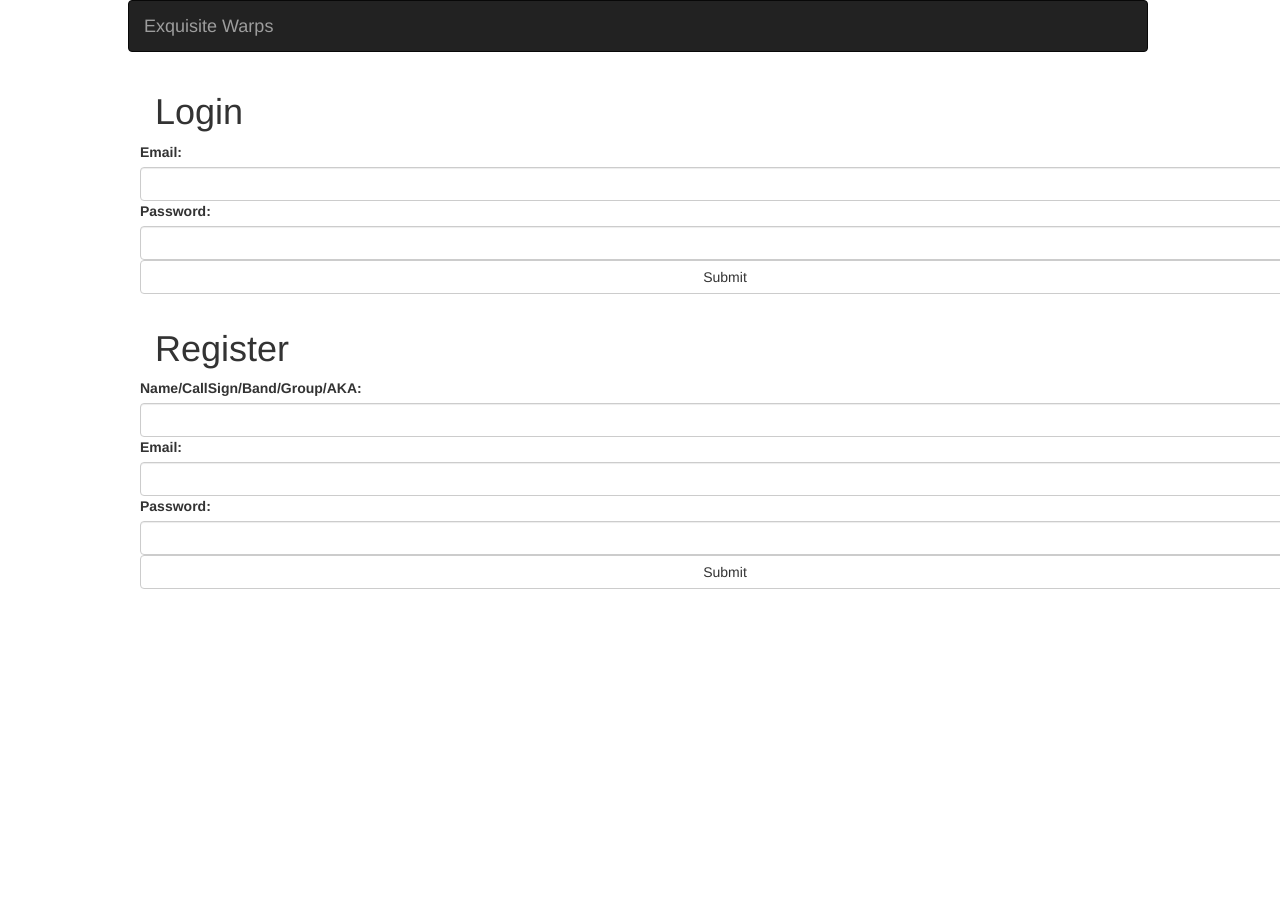
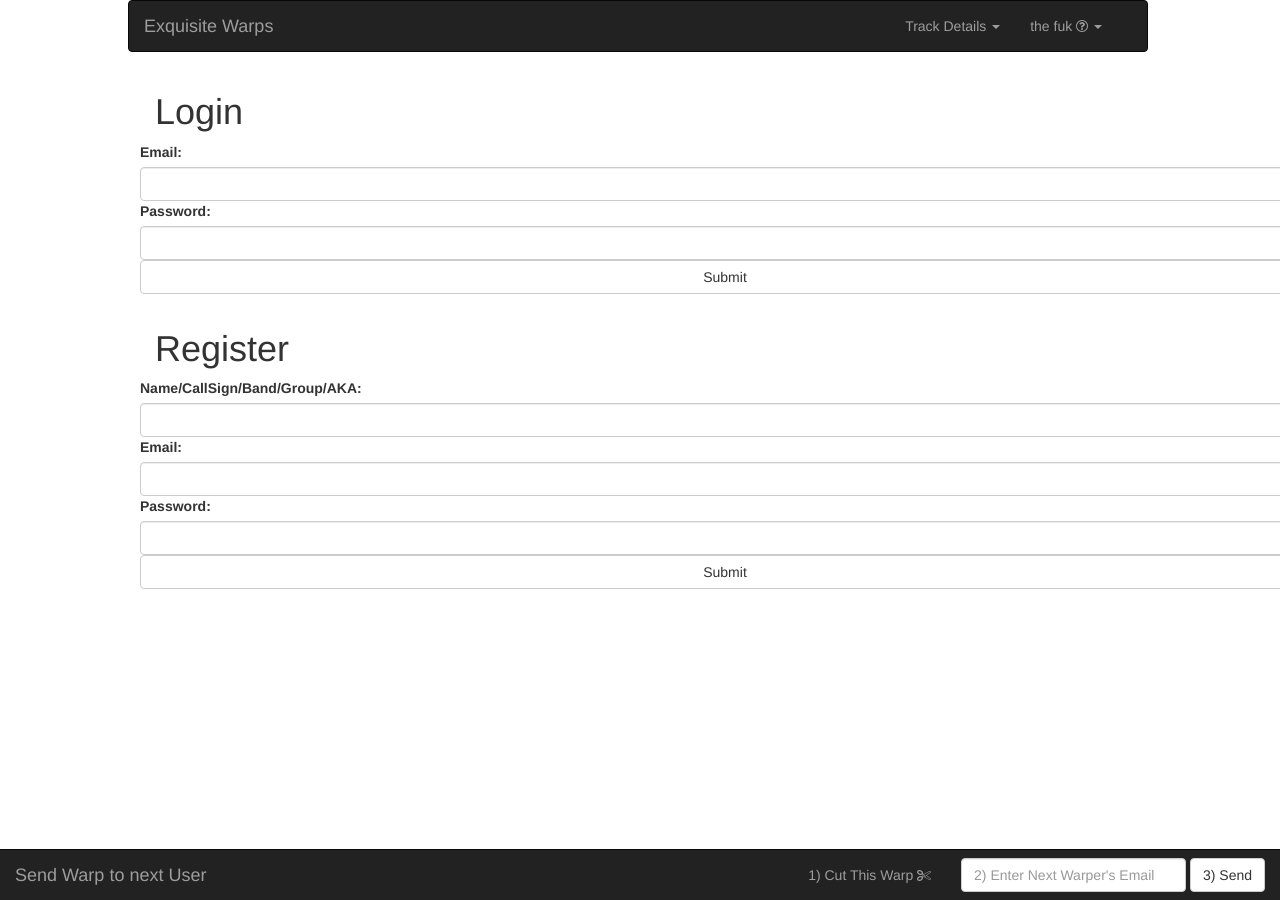
Before and after one commit to Bokeefe/EquisiteWarps-Beta, a Jekyll site: the page dist/waveform-playlist/public/index.html, which Jekyll copies as it is, in a window 1280 px wide. Built offline with Jekyll 4.4.1, drawn with Linux system fonts in a browser that asks for light colours; nearby versions of some CDN libraries.

Commit message:
middle work

```diff
--- a/dist/waveform-playlist/localhost.js
+++ b/dist/waveform-playlist/localhost.js
@@ -62,6 +62,7 @@ app.post('/allwarps',(req,res)=>{
 
 app.get("/userDeets",(req,res)=> {
 	   session=req.session;
+
 		 res.send(session);
 });
 
@@ -148,6 +149,7 @@ app.post('/newWarp', (req, res) => {//api to register a new user
 		}
 	});
 });
+
 app.post('/warpPick', (req, res) => {
 	//console.log(req.body.warpPick);
 	var warpPick = req.body.warpPick;
@@ -160,7 +162,7 @@ app.post('/warpPick', (req, res) => {
 		req.session.trackCount = data.trackCount;
 		req.session.admin = data.admin;
 
-		console.log(data);
+
 		res.send({status:"success",data});
 		// session=req.session;
 		// res.send(session.warp);
--- a/dist/waveform-playlist/public/index.html
+++ b/dist/waveform-playlist/public/index.html
@@ -33,10 +33,45 @@
     <div class="navbar-header">
       <a class="navbar-brand" href="#">Exquisite Warps</a>
     </div>
-    <ul class="nav navbar-nav">
+    <ul class="nav navbar-nav navbar-right">
       <li><a id="userDisplay" href="#"></a></li>
-      <li ><a class="warpDisplay" href="#"></a></li>
-       <li><a id="bpmDisplay" href="#"></a></li>
+
+       <li class="dropdown">
+        <a class="dropdown-toggle" data-toggle="dropdown" id="warpDisplay">Track Details
+        <span class="caret"></span></a>
+        <ul class="dropdown-menu">
+          <li><a id="trackCount">Track Count</a></li>
+          <li><a id="trackFree">Track Free</a></li>
+          <li><a id="timeSub">Time Sub</a></li>
+          <li><a id="BPM">BPM</a></li>
+          <li><a id="admin">Admin Email</a></li>
+          <li><a id="users">Users</a></li>
+        </ul>
+        <li class="dropdown">
+         <a class="dropdown-toggle" data-toggle="dropdown">the fuk <i class="fa fa-question-circle-o fa-3" aria-hidden="true"></i>
+         <span class="caret"></span></a>
+         <ul class="dropdown-menu">
+           <li><a>The idea behind this audio game is <br>based on the artists's game: </a></li>
+           <li><a href="https://en.wikipedia.org/wiki/Exquisite_corpse" target="_blank" style="font-weight:900; float:right;">Exquisite Corpse</a></li>
+           <li><a>Whoever starts the new Warp (admin) <br>
+                  sets the amount of people they want to<br>
+                  contribute to it and also they put in<br>
+                  the first audio/track. Then they cut <br>
+                  just a snippet off the end to send to<br>
+                  the next user. The next warper will not<br>
+                  be able to hear anything before this <br>
+                  snippet. That warper should take in the<br>
+                  song snippet or sentence and use it as <br>
+                  inspiration to add their bit.<br>
+                  And so on...and so on...<br>
+                  Until the number of contributers is <br>
+                  reached. Then the warp is unlocked. <br>
+                  Everyone can play the whole creation<br>
+                  and download a WAV file of the whole<br>
+                  damn thing.</a></li>
+
+
+       </ul>
        <li><a id="chopperDisplay" href="#"></a></li>
     </ul>
   </div>
@@ -47,31 +82,60 @@
 <div style="width:auto">
   <div class="container" id="picker" style="display:none">
     <h3 id="user"></h3>
-    <div class="container">
+    <div class="container" >
       <form class="form-horizontal">
-        <div class="form-group">
-          <div id="dropdown">
+            <label class="control-label col-sm-2">Warps you are on:</label>
+          <div class="col-sm-offset-2 col-sm-10" id="dropdown">
             <select id="warps">
             </select>
           </div>
         </div>
+        <hr>
         <div class="form-group">
-          <label class="control-label col-sm-2" for="warpname">Create New Project/Warp:</label>
-          <div class="col-sm-10">
-            <input type="text" class="form-control" id="warpname" placeholder="Gnasty Folk Step">
+            <div class="row">
+              <label class="control-label col-sm-2" for="warpname">New Project/Warp Name:</label>
+              <div class="col-sm-5">
+                <input type="text" class="form-control" id="warpname" placeholder="Baroque Footwork">
+              </div>
+              <div class="col-sm-3">
+                  <select class="form-control" id="sel1">
+                    <option>Number of Contributors:</option>
+                    <option>1</option>
+                    <option>2</option>
+                    <option>3</option>
+                    <option>4</option>
+                    <option>5</option>
+                    <option>6</option>
+                    <option>7</option>
+                    <option>8</option>
+                    <option>9</option>
+                    <option>10</option>
+                  </select>
+                </div>
+            </div>
+<br><br>
+            <div class="row">
+             <label class="control-label col-sm-2" for="warpname">BPM (if u know it):</label>
+             <div class="col-sm-5">
+               <input type="text" class="form-control" placeholder="BPM (if u kno it)">
+             </div>
+             <div class="col-sm-5">
+               <button id="submit3" type="submit" class="btn btn-default" style="width:100%;">Submit</button>
+             </div>
+            </div>
           </div>
-        </div>
 
-        <div class="form-group">
+
+        <!-- <div class="form-group">
           <div class="col-sm-offset-2 col-sm-10">
             <button id="submit3" type="submit" class="btn btn-default">Submit</button>
           </div>
-        </div>
+        </div> -->
       </form>
     </div>
   </div>
 
-
+<!-- PAGE ONE -->
   <div class="container" id="page">
     <div id="xusername" class="alert alert-danger" style="display:none;">
       <strong>Hey!</strong> Invalid Username or Password
@@ -110,7 +174,7 @@
     </div>
   </div>
 
-
+<!-- PAGE THREE AKA PLAYLIST -->
   <div class="container" id="main" style="display:none; ">
     <div class="wrapper">
       <article class="post">
@@ -229,6 +293,8 @@
     </form> -->
   </div>
     <div class="track-drop" style="display:none"></div>
+
+
     <div>
       <div class="row">
         <div class="col-xs-12">
@@ -248,43 +314,32 @@
           </div>
         <div>
       </article>
-      <table class="table">
-       <thead>
-         <tr>
-           <th class="warpDisplay">WarpName</th>
+    </div>
+  </div>
+<!-- END PLAYLIST -->
+
+<!-- BOTTOM NAVBAR -->
+<nav class="navbar navbar-inverse navbar-fixed-bottom">
+  <div class="container-fluid">
+    <div class="navbar-header">
+      <a class="navbar-brand" href="#">Send Warp to next User</a>
+    </div>
+    <form class="navbar-form navbar-right">
+      <div class="form-group">
+        <input type="text" class="form-control" style="width:225px" placeholder="2) Enter Next Warper's Email">
+      </div>
+      <button type="submit" class="btn btn-default">3) Send</button>
+    </form>
+    <ul class="nav navbar-nav navbar-right">
+      <li><a href="#">1) Cut This Warp <i class="fa fa-scissors" aria-hidden="true"></i></a></li>
+      <!-- <li><a href="#">Page 2</a></li>
+      <li><a href="#">Page 3</a></li> -->
+    </ul>
+  </div>
+</nav>
 
 
-         </tr>
-       </thead>
-       <tbody>
-         <tr>
-           <td>Track Count</td>
-           <td>1</td>
 
-         </tr>
-         <tr >
-           <td>Total time</td>
-           <td>3:23</td>
-
-         </tr>
-         <tr >
-           <td>BPM</td>
-           <td>120</td>
-
-         </tr>
-         <tr >
-           <td >Last User</td>
-           <td>Dooley</td>
-
-         </tr>
-
-       </tbody>
-     </table>
-    </div>
-  </div>
-
-</div>
-</div>
 <script src="https://code.jquery.com/jquery-2.1.4.min.js"></script>
 <script type="text/javascript" src="js/waveform-playlist.var.js"></script>
 <script type="text/javascript" src="js/web-audio-editor.js"></script>
--- a/dist/waveform-playlist/public/js/web-audio-editor.js
+++ b/dist/waveform-playlist/public/js/web-audio-editor.js
@@ -36,12 +36,12 @@ allwarps();
 $.get("/userDeets", function(data, status){
 //
     if (typeof data.email !== "undefined"){
-        console.log(data.email);
-        console.log(data);
+        //console.log(data.email);
+        //console.log(data);
         $('#page').hide();
         $('#picker').hide();
         $('#main').show();
-        $('.warpDisplay').html(data.warp);
+        $('#warpDisplay').html(data.warp);
         $('#userDisplay').html(data.email);
 
         playlist.load(data.tracks).then(function() {
@@ -66,9 +66,9 @@ $.get("/userDeets", function(data, status){
 //       if (status === "success"){
 //
 //
-//       $('.warpDisplay').html(data.warp);
+//       $('#warpDisplay').html(data.warp);
 //     } else {
-//       $('.warpDisplay').html("this is broken");
+//       $('#warpDisplay').html("this is broken");
 //     }
 //   });
 //   playlist.load(corpse[0].warp).then(function() {
@@ -161,16 +161,20 @@ $("#submit3").click(function(e){
     $('#main').show();
     $.get("/userDeets", function(data, status){
         if (status === "success"){
-
-
-        $('.warpDisplay').html(data.warp);
+        $('#warpDisplay').html(corpse[0].warpName);
+        $('#trackFree').html("Free The warp @ "+corpse[0].trackFree);
+        $('#BPM').html("BPM: "+corpse[0].bpm);
+        $('#timeSub').html("TimeSubtracted: "+corpse[0].timeSub);
+        $('#admin').html("Warp Keeper: "+corpse[0].admin);
+        $('#users').html("Users: "+corpse[0].users);
       } else {
-        $('.warpDisplay').html("this is broken");
+        $('#warpDisplay').html("this is broken");
       }
     });
     playlist.load(corpse[0].warp).then(function() {
       //can do stuff with the playlist.
-
+      var tracks = playlist.getInfo();
+      $('#trackCount').html("# Tracks So Far: "+ tracks.length);
       //initialize the WAV exporter.
       playlist.initExporter();
     });
@@ -237,7 +241,7 @@ $('#logout').click(function(){
 });
 
 $('#playlist > div > div.playlist-tracks').mouseup(function(){
-console.log(playlist.getTimeSelection());
+//console.log(playlist.getTimeSelection());
   var data = playlist.getInfo();
   data = JSON.stringify(data);
   save(data);
@@ -327,7 +331,6 @@ $('#upload-input').on('change', function(){
 });
 ///////////// FUNCTIONS TO CALL /////////////////////////
 function addTrack(upload){
-
   playlist.load(upload).then(function() {
        //can do stuff with the playlist.
 
@@ -337,25 +340,17 @@ function addTrack(upload){
        save(data);
 
      });
-
-
-
 }
 
 function save (data){
-    console.log("SAVE FUN CJITON");
-//cara  var name = "crap";//get request for session name
+    console.log("SAVE Function");
+
   var updater = data;
-  //console.log(data);
+
       $.post("/update",
         {updater:updater},
         function(data,status){
 
-
-        //   location.reload();
-          // playlist.load(data).then(function() {
-          // playlist.initExporter();
-          //     });
       });
 }
 function deleter (data){
```
